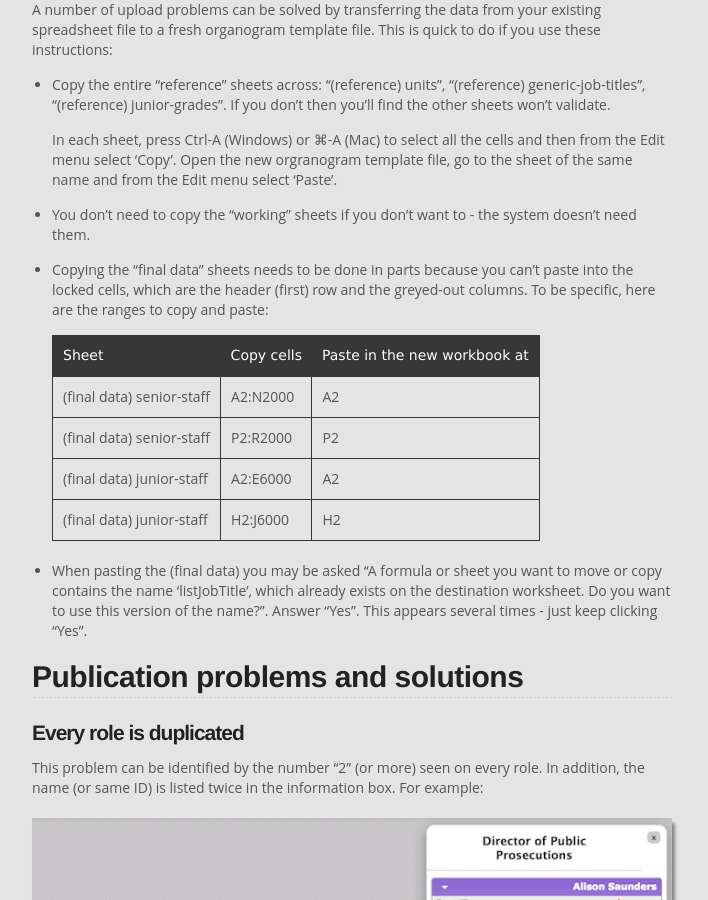
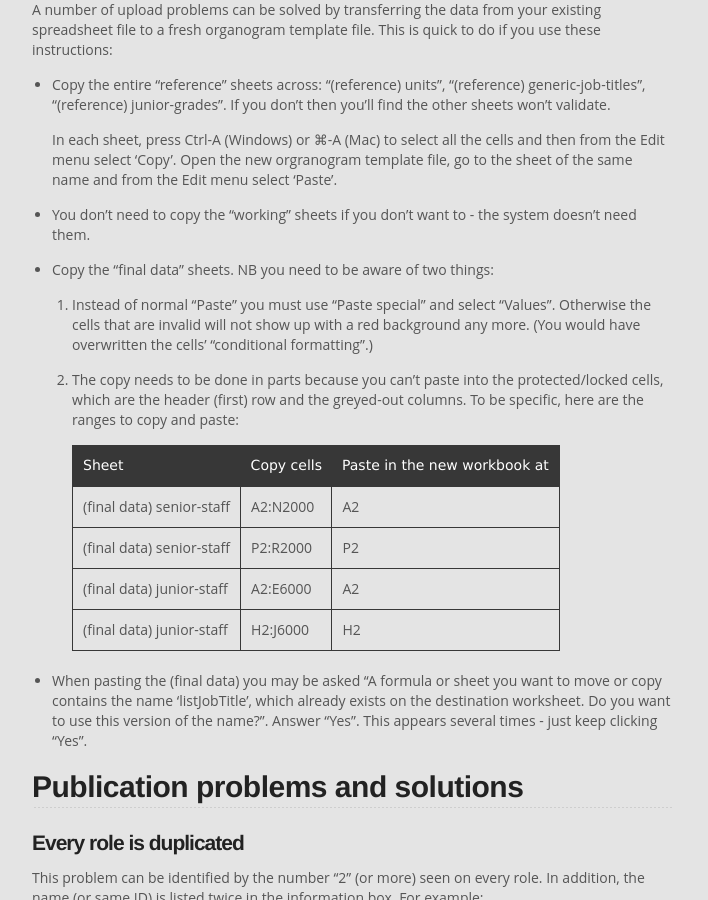
Before and after one commit to datagovuk/guidance, a Jekyll site: the page built from organogram-data.md, in a window 1280 px wide and 900 px high, scrolled down 2424 px. Shown: the whole window, without its empty margins (288-996 px from the left). Built offline with Jekyll 4.4.1, drawn with Linux system fonts in a browser that asks for light colours.

Commit message:
Organogram note about Paste special

```diff
--- a/organogram-data.md
+++ b/organogram-data.md
@@ -85,14 +85,18 @@ A number of upload problems can be solved by transferring the data from your exi
 
 * You don't need to copy the "working" sheets if you don't want to - the system doesn't need them.
 
-* Copying the "final data" sheets needs to be done in parts because you can't paste into the locked cells, which are the header (first) row and the greyed-out columns. To be specific, here are the ranges to copy and paste:
+* Copy the "final data" sheets. NB you need to be aware of two things:
 
-  Sheet                      | Copy cells | Paste in the new workbook at
-  ---------------------------|------------|-----------------------------
-  (final data) senior-staff  | A2:N2000   | A2
-  (final data) senior-staff  | P2:R2000   | P2
-  (final data) junior-staff  | A2:E6000   | A2
-  (final data) junior-staff  | H2:J6000   | H2
+    1. Instead of normal "Paste" you must use "Paste special" and select "Values". Otherwise the cells that are invalid will not show up with a red background any more. (You would have overwritten the cells' "conditional formatting".)
+
+    2. The copy needs to be done in parts because you can't paste into the protected/locked cells, which are the header (first) row and the greyed-out columns. To be specific, here are the ranges to copy and paste:
+
+        Sheet                      | Copy cells | Paste in the new workbook at
+        ---------------------------|------------|-----------------------------
+        (final data) senior-staff  | A2:N2000   | A2
+        (final data) senior-staff  | P2:R2000   | P2
+        (final data) junior-staff  | A2:E6000   | A2
+        (final data) junior-staff  | H2:J6000   | H2
 
 * When pasting the (final data) you may be asked "A formula or sheet you want to move or copy contains the name 'listJobTitle', which already exists on the destination worksheet. Do you want to use this version of the name?". Answer "Yes". This appears several times - just keep clicking "Yes".
 
```
